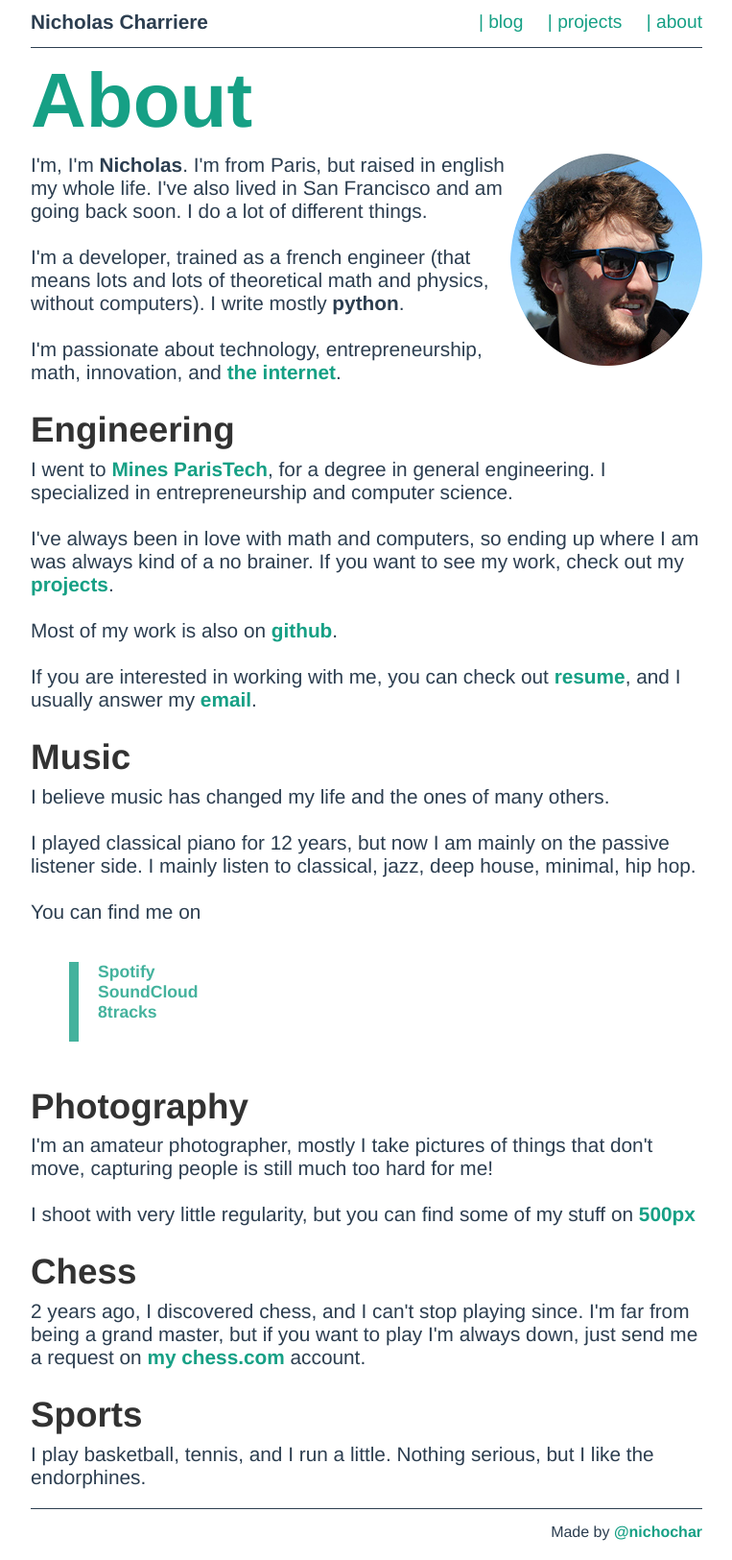
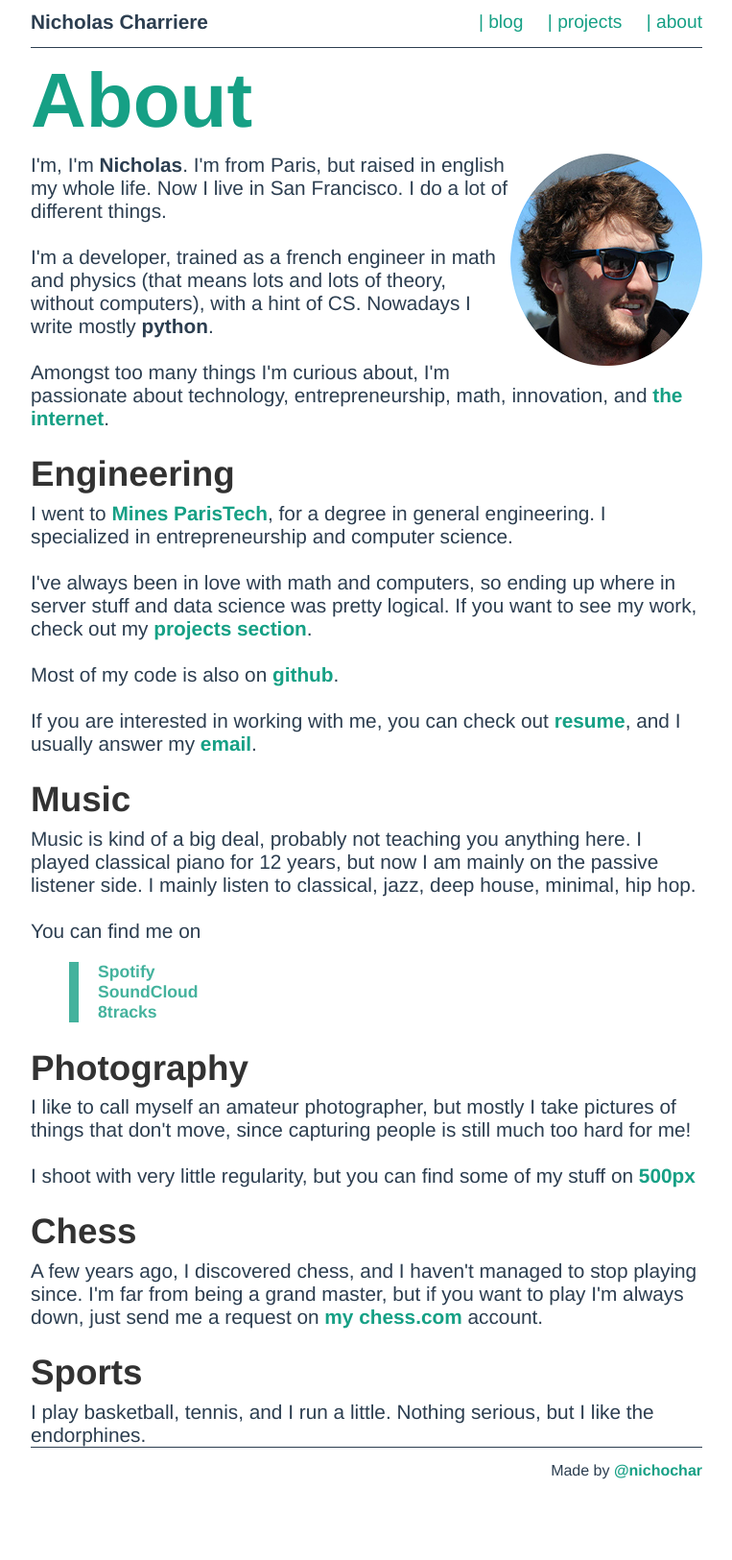
Before and after one commit to nichochar/blog, a Flask app: page /about in a window 1280 px wide. Shown: the whole page at 96% size, without its empty margins (258-1021 px from the left). After the commit the page ends 1541 px from the top, so only its background shows below. Run offline with Flask 2, Linux system fonts and the light colour scheme; some libraries are stand-ins or nearby versions.

Commit message:
Copy changes

```diff
--- a/blog/static/customStyle.css
+++ b/blog/static/customStyle.css
@@ -100,7 +100,6 @@ body a:hover {
 body p {
     font-size: 1.3em;
     color: #2c3e50;
-    padding-bottom: 20px;
 }
 
 body .quote {
--- a/blog/templates/about.html
+++ b/blog/templates/about.html
@@ -3,27 +3,30 @@
 {% block badass_content %}
 <h1>About</h1>
 <img id="my-picture" src="{{ url_for('static', filename='img/me(light).png') }}" />
-<p>I'm, I'm <b>Nicholas</b>. I'm from Paris, but raised in english my whole life. I've also lived in San Francisco and am going back soon.
-I do a lot of different things.  </br></br>
-I'm a developer, trained as a french engineer (that means lots and lots of theoretical math and physics, without computers). I write mostly <b>python</b>.
+<p>I'm, I'm <b>Nicholas</b>. I'm from Paris, but raised in english my whole life. Now I live in San Francisco.
+I do a lot of different things.
 </br></br>
-I'm passionate about technology, entrepreneurship, math, innovation, and <a href="{{ url_for('static', filename='img/welcome-to-the-internet.jpg') }}">the internet</a>.
+I'm a developer, trained as a french engineer in math and physics (that means lots and lots of theory, without computers), with a hint of CS. Nowadays I write mostly <b>python</b>.
+</br></br>
+Amongst too many things I'm curious about, I'm passionate about technology, entrepreneurship, math, innovation, and <a href="{{ url_for('static', filename='img/welcome-to-the-internet.jpg') }}">the internet</a>.
 </p>
 
+</br>
 <h2>Engineering</h2>
 <p>
 I went to <a href="http://www.quora.com/Paris/What-is-MINES-ParisTech-formerly-%C3%89cole-des-Mines-de-Paris">Mines ParisTech</a>, for a degree in general engineering. I specialized in entrepreneurship and computer science.</br></br>
-I've always been in love with math and computers, so ending up where I am was always kind of a no brainer.
-If you want to see my work, check out my <a href="/projects">projects</a>. </br></br>
+I've always been in love with math and computers, so ending up where in server stuff and data science was pretty logical.
+If you want to see my work, check out my <a href="/projects">projects section</a>. </br></br>
 
-Most of my work is also on <a href="https://github.com/nichochar"> github</a>.</br></br>
-If you are interested in working with me, you can check out <a href="{{ url_for('static', filename='pdf/cv.pdf') }}">resume</a>,
-and I usually answer my <a href="mailto:nicholascharriere@gmail.com"> email</a>.
+Most of my code is also on <a href="https://github.com/nichochar"> github</a>.</br></br>
+If you are interested in working with me, you can check out <a href="{{ url_for('static', filename='pdf/CV.pdf') }}">resume</a>,
+and I usually answer my <a href="mailto:nicholascharriere+blog@gmail.com"> email</a>.
 </p>
 
+</br>
 <h2>Music</h2>
 <p>
-I believe music has changed my life and the ones of many others.</br></br>
+Music is kind of a big deal, probably not teaching you anything here.
 I played classical piano for 12 years, but now I am mainly on the
 passive listener side. I mainly listen to classical, jazz, deep house, minimal, hip hop.
 </br></br>
@@ -32,22 +35,23 @@ You can find me on </p>
         <a href="http://open.spotify.com/user/nicholascharriere">Spotify</a></br>
         <a href="https://soundcloud.com/nicholas-charriere">SoundCloud</a></br>
         <a href="http://8tracks.com/nichochar">8tracks</a>
-        </p>
 </p>
 
 <h2>Photography</h2>
 <p>
-I'm an amateur photographer, mostly I take pictures of things that don't move, capturing people is still much too hard for me!
+I like to call myself an amateur photographer, but mostly I take pictures of things that don't move, since capturing people is still much too hard for me!
 </br></br>
 I shoot with very little regularity, but you can find some of my stuff on <a href="http://500px.com/nichochar/">500px</a>
 </p>
 
+</br>
 <h2>Chess</h2>
 <p>
-2 years ago, I discovered chess, and I can't stop playing since. I'm far from being a grand master, but if you want to
+A few years ago, I discovered chess, and I haven't managed to stop playing since. I'm far from being a grand master, but if you want to
 play I'm always down, just send me a request on <a href="http://www.chess.com/members/view/nichochar">my chess.com</a> account.
 </p>
 
+</br>
 <h2>Sports</h2>
 <p>
 I play basketball, tennis, and I run a little. Nothing serious, but I like the endorphines.
```
Also changed, not shown: blog/templates/2014/12/basic-slate.html (+13 -10 lines).
